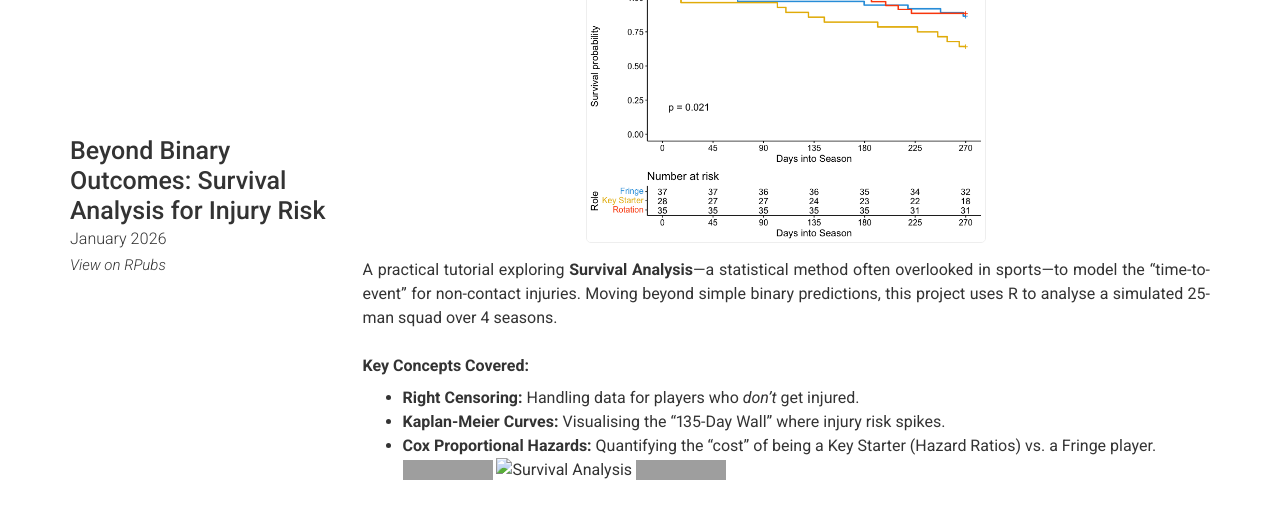
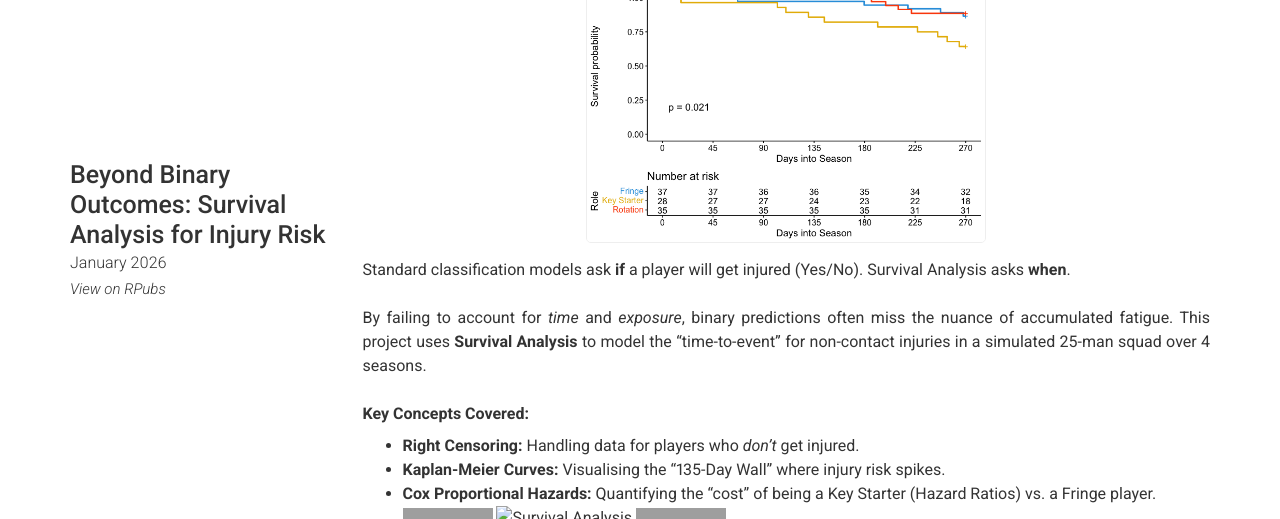
Before and after one commit to ibrahim-nasaruddin/ibrahim-nasaruddin.github.io, a Jekyll site: the page built from index.md, in a window 1280 px wide and 900 px high, scrolled down 868 px, cut to the strip 0-519 px from the top of the window. Built offline with Jekyll 4.4.1, drawn with Linux system fonts in a browser that asks for light colours; nearby versions of some CDN libraries; grey boxes are pictures that could not be loaded.

Commit message:
Update project description in _config.yml
Revised project description to emphasize the focus on 'when' injuries occur rather than 'if'. Enhanced clarity on the use of Survival Analysis in sports injury modeling.

```diff
--- a/_config.yml
+++ b/_config.yml
@@ -57,7 +57,9 @@ content:
       link_text: "View on RPubs"
       description: |
         <img src="images/survival_curve_example.png" alt="Kaplan-Meier Survival Curve" style="width: 400px; display: block; margin: 0 auto 15px auto; border-radius: 5px; border: 1px solid #eee;">
-        A practical tutorial exploring **Survival Analysis**—a statistical method often overlooked in sports—to model the "time-to-event" for non-contact injuries. Moving beyond simple binary predictions, this project uses R to analyse a simulated 25-man squad over 4 seasons.
+        Standard classification models ask **if** a player will get injured (Yes/No). Survival Analysis asks **when**.
+        <br><br>
+        By failing to account for *time* and *exposure*, binary predictions often miss the nuance of accumulated fatigue. This project uses **Survival Analysis** to model the "time-to-event" for non-contact injuries in a simulated 25-man squad over 4 seasons.
         <br><br>
         **Key Concepts Covered:**
         * **Right Censoring:** Handling data for players who *don't* get injured.
```
